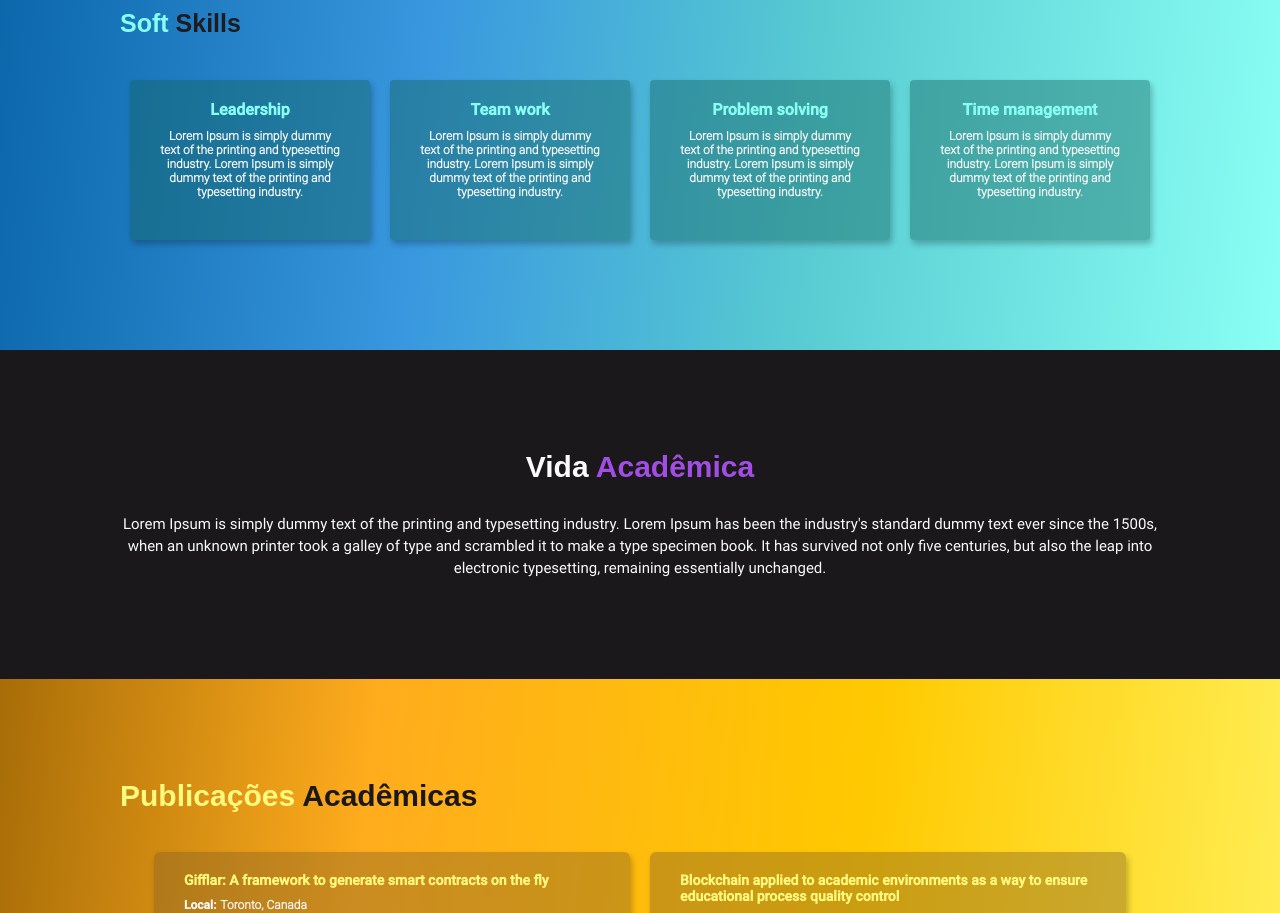
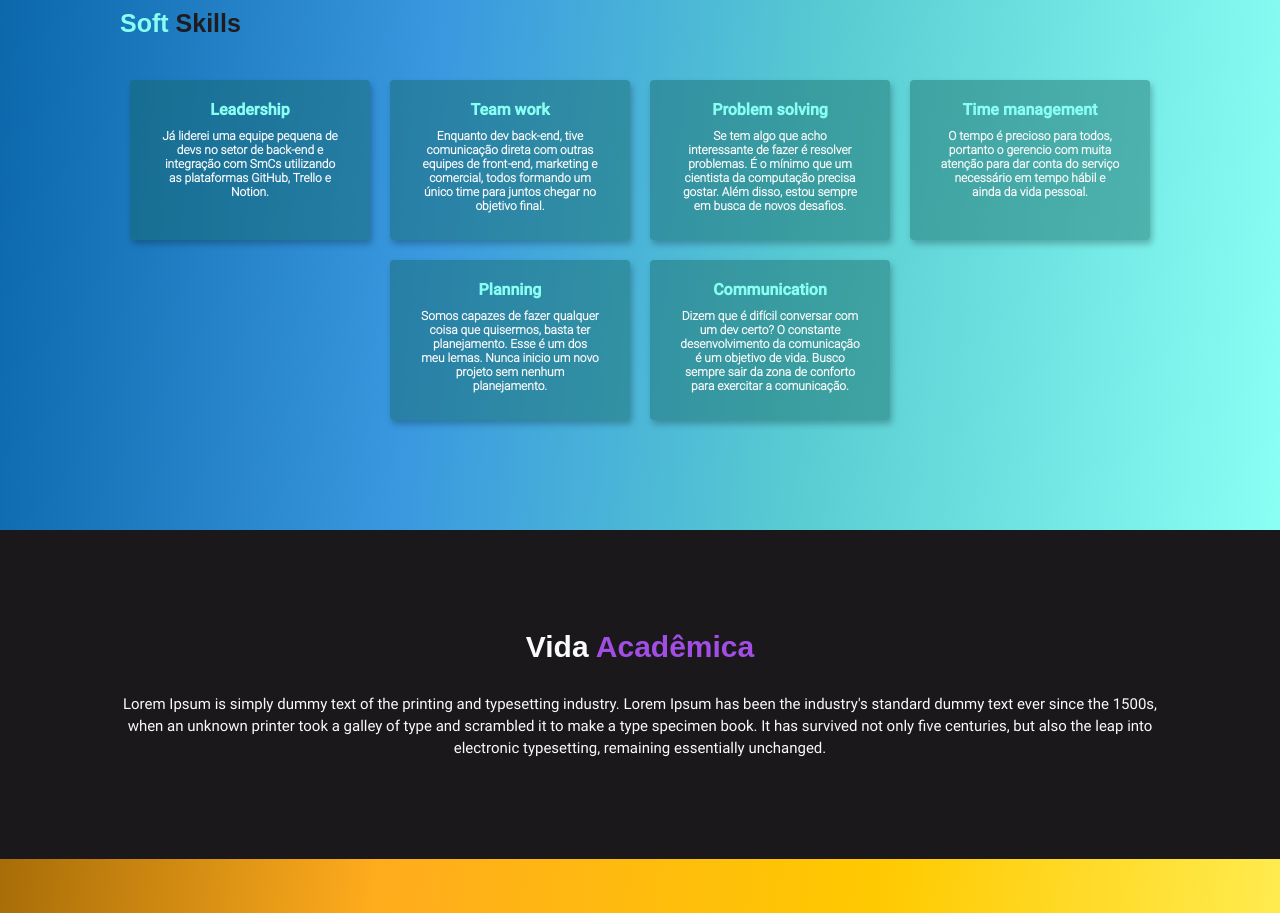
Before and after one commit to levysantiago/personal-page, a React (Create React App) app: page /#/ in a window 1280 px wide. Shown: the part 2740-3653 px from the top of the page. Built offline with nearby package versions, Linux system fonts and the light colour scheme.

Commit message:
refactor: updating soft skills text

```diff
--- a/src/components/SoftSkills/content/softskills.ts
+++ b/src/components/SoftSkills/content/softskills.ts
@@ -1,30 +1,37 @@
 export const softskills = [
   {
     title: "Leadership",
-    description: `Lorem Ipsum is simply dummy
-    text of the printing and typesetting industry.
-    Lorem Ipsum is simply dummy text of the printing
-    and typesetting industry.`,
+    description: `Já liderei uma equipe pequena de devs no setor de back-end e
+    integração com SmCs utilizando as plataformas GitHub, Trello e Notion.`,
   },
   {
     title: "Team work",
-    description: `Lorem Ipsum is simply dummy
-    text of the printing and typesetting industry.
-    Lorem Ipsum is simply dummy text of the printing
-    and typesetting industry.`,
+    description: `Enquanto dev back-end, tive comunicação direta com outras
+    equipes de front-end, marketing e comercial, todos formando um único time
+    para juntos chegar no objetivo final.`,
   },
   {
     title: "Problem solving",
-    description: `Lorem Ipsum is simply dummy
-    text of the printing and typesetting industry.
-    Lorem Ipsum is simply dummy text of the printing
-    and typesetting industry.`,
+    description: `Se tem algo que acho interessante de fazer é resolver problemas. É o
+    mínimo que um cientista da computação precisa gostar. Além disso,
+    estou sempre em busca de novos desafios.`,
   },
   {
     title: "Time management",
-    description: `Lorem Ipsum is simply dummy
-    text of the printing and typesetting industry.
-    Lorem Ipsum is simply dummy text of the printing
-    and typesetting industry.`,
+    description: `O tempo é precioso para todos, portanto o gerencio com muita
+    atenção para dar conta do serviço necessário em tempo hábil e ainda da vida
+    pessoal.`,
+  },
+  {
+    title: "Planning",
+    description: `Somos capazes de fazer qualquer coisa que quisermos, basta
+    ter planejamento. Esse é um dos meu lemas. Nunca inicio um novo projeto sem
+    nenhum planejamento.`,
+  },
+  {
+    title: "Communication",
+    description: `Dizem que é difícil conversar com um dev certo? O constante
+    desenvolvimento da comunicação é um objetivo de vida. Busco sempre sair da
+    zona de conforto para exercitar a comunicação.`,
   },
 ];
```
